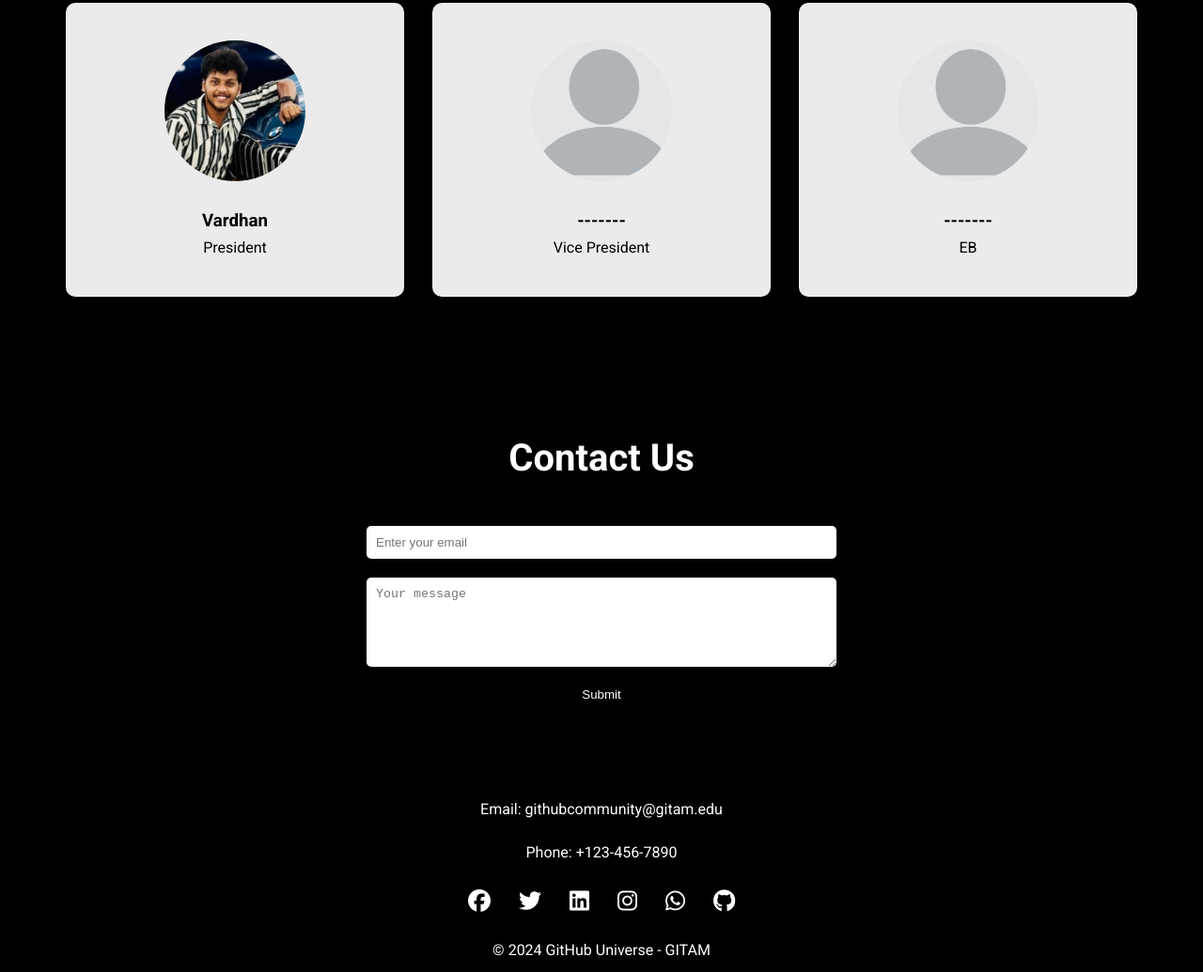
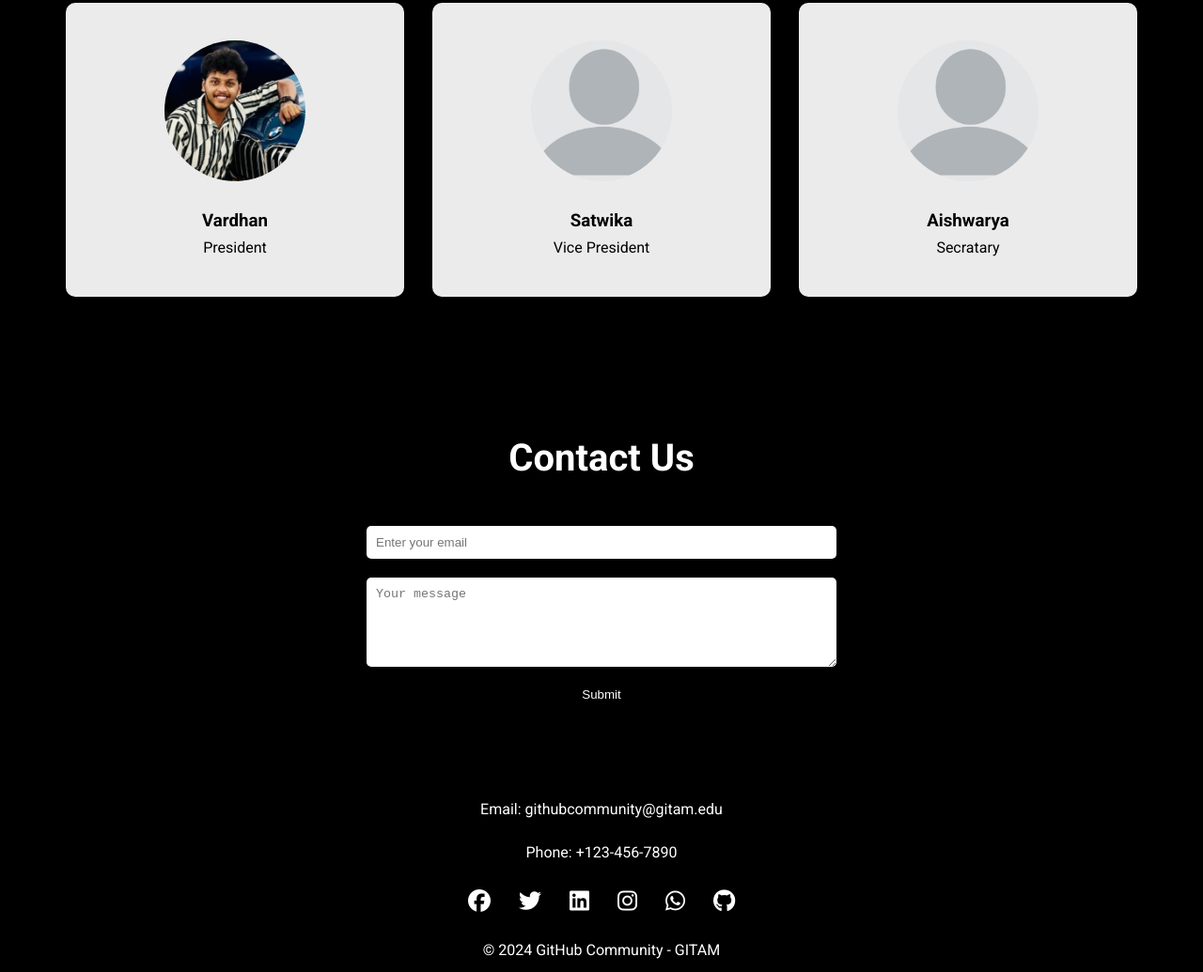
Before and after one commit to PKCO/github, a plain HTML site: page index.html in a window 1280 px wide. Shown: the part 2180-3215 px from the top of the page at 94% size. Drawn offline with Linux system fonts and the light colour scheme.

Commit message:
Update index.html

```diff
--- a/index.html
+++ b/index.html
@@ -85,13 +85,13 @@
             </div>
             <div class="team-card">
                 <img src="p.jpg" alt="Vice President">
-                <h3>-------</h3>
+                <h3>Satwika</h3>
                 <p>Vice President</p>
             </div>
             <div class="team-card">
                 <img src="p.jpg" alt="Secretary">
-                <h3>-------</h3>
-                <p>EB</p>
+                <h3>Aishwarya</h3>
+                <p>Secratary</p>
             </div>
         </div>
     </section>
@@ -118,7 +118,7 @@
             <li><a href="https://chat.whatsapp.com/GNHGWxEbHXZLYkDuuTdHRO"><i class="fab fa-whatsapp"></i></a></li>
             <li><a href="https://github.com/github-community-gitam"><i class="fab fa-github"></i></a></li>
         </ul>
-        <p>&copy; 2024 GitHub Universe - GITAM</p>
+        <p>&copy; 2024 GitHub Community - GITAM</p>
     </footer>
 </body>
 </html>
```
